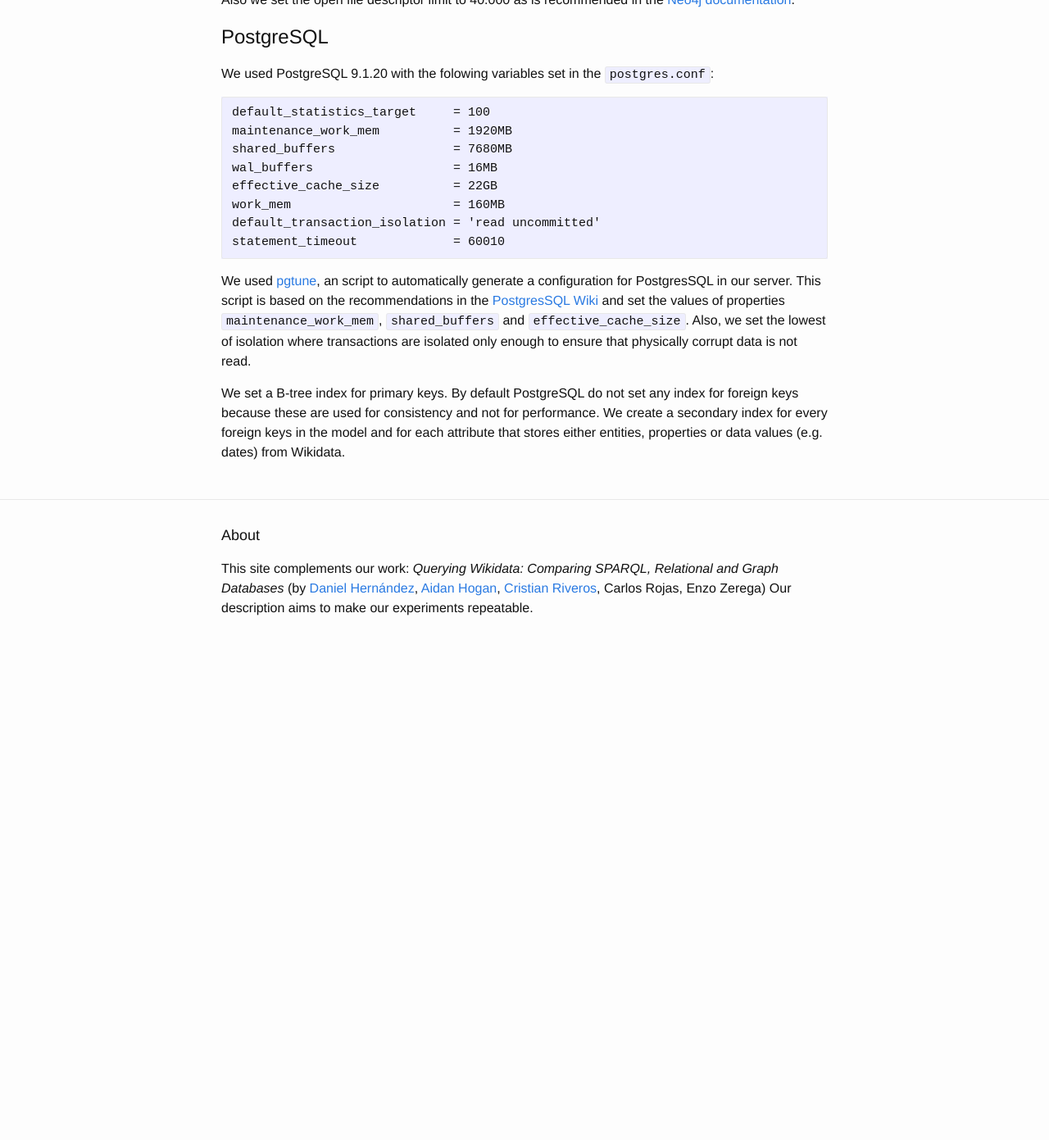
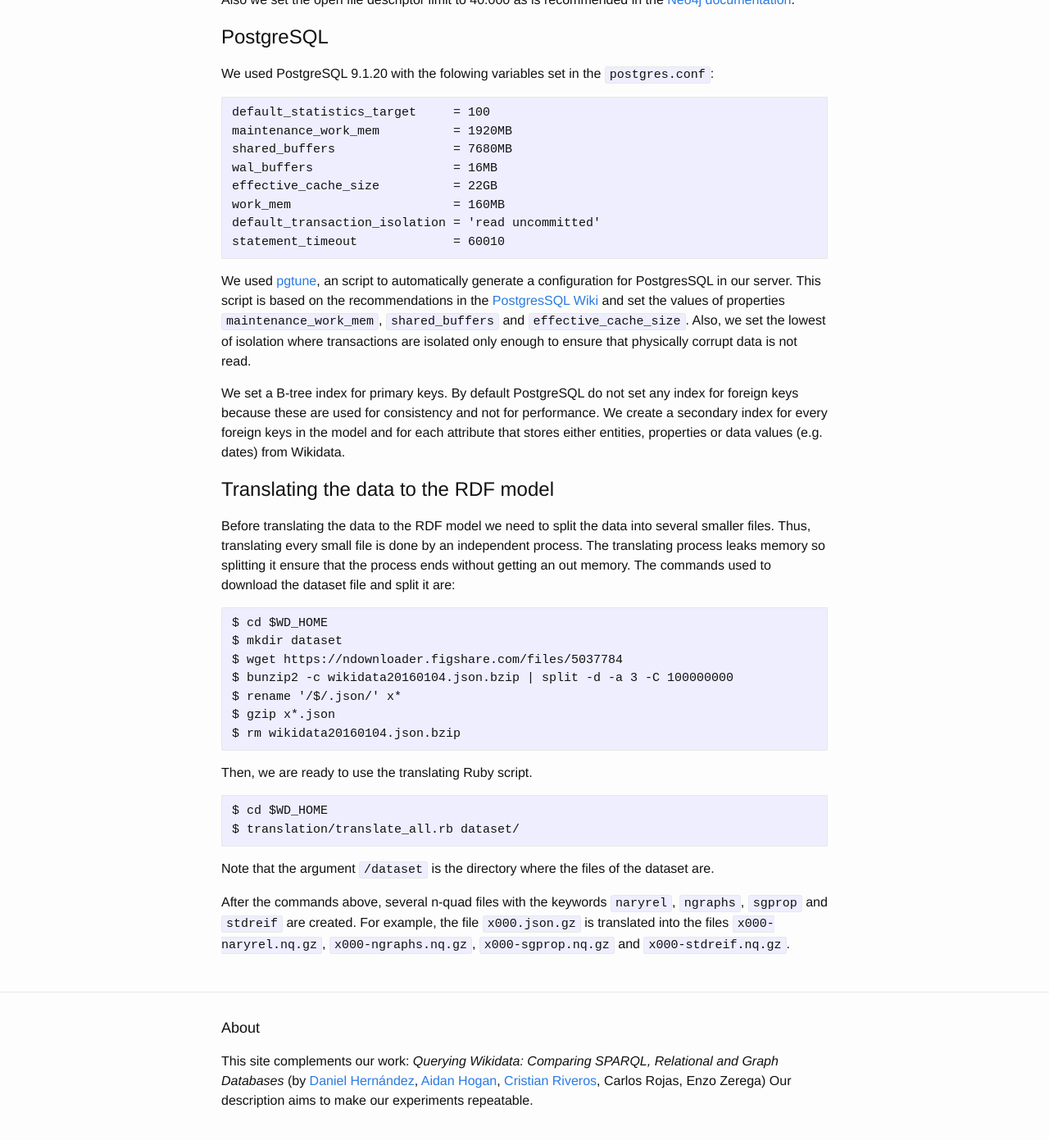
Before and after one commit to danielhz/wquery-docs, a Jekyll site: the page built from index.md, in a window 1280 px wide and 1400 px high, scrolled down 3307 px. Shown: the top 1391 px of the window at 82% size. Built offline with Jekyll 4.4.1, drawn with Linux system fonts in a browser that asks for light colours; before the commit the page ends 4106 px from its top, so only the background shows below that.

Commit message:
Documenting the translation to RDF.

````diff
--- a/index.md
+++ b/index.md
@@ -220,3 +220,36 @@ any index for foreign keys because these are used for consistency and not
 for performance. We create a secondary index for every foreign keys in the
 model and for each attribute that stores either entities, properties or data
 values (e.g. dates) from Wikidata.
+
+## Translating the data to the RDF model
+
+Before translating the data to the RDF model we need to split the data into
+several smaller files. Thus, translating every small file is done by an
+independent process. The translating process leaks memory so splitting it
+ensure that the process ends without getting an out memory. The commands used
+to download the dataset file and split it are:
+
+```
+$ cd $WD_HOME
+$ mkdir dataset
+$ wget https://ndownloader.figshare.com/files/5037784
+$ bunzip2 -c wikidata20160104.json.bzip | split -d -a 3 -C 100000000
+$ rename '/$/.json/' x*
+$ gzip x*.json
+$ rm wikidata20160104.json.bzip
+```
+
+Then, we are ready to use the translating Ruby script.
+
+```
+$ cd $WD_HOME
+$ translation/translate_all.rb dataset/
+```
+
+Note that the argument `/dataset` is the directory where the files of
+the dataset are.
+
+After the commands above, several n-quad files with the keywords `naryrel`,
+`ngraphs`, `sgprop` and `stdreif` are created. For example, the file
+`x000.json.gz` is translated into the files `x000-naryrel.nq.gz`,
+`x000-ngraphs.nq.gz`, `x000-sgprop.nq.gz` and `x000-stdreif.nq.gz`.
````
